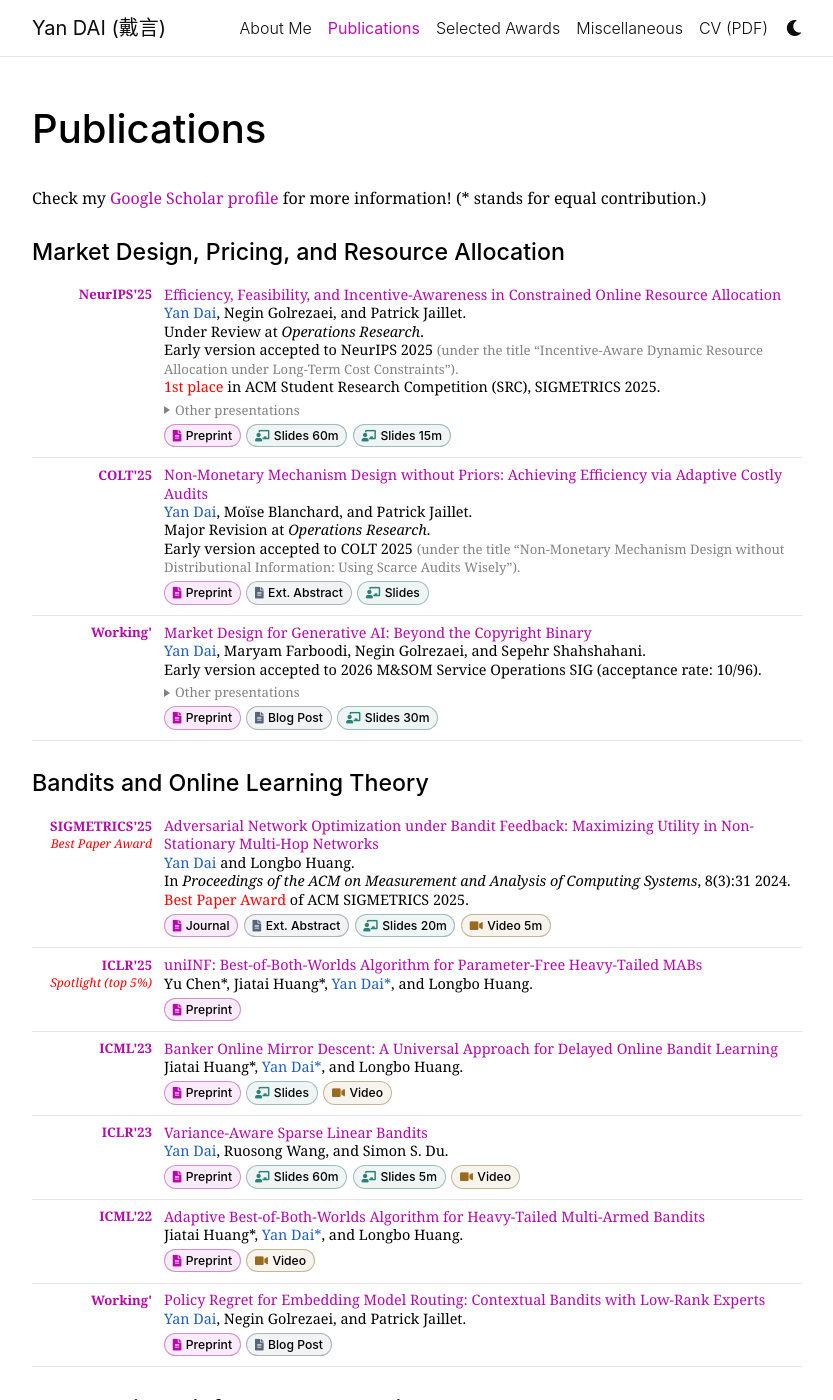
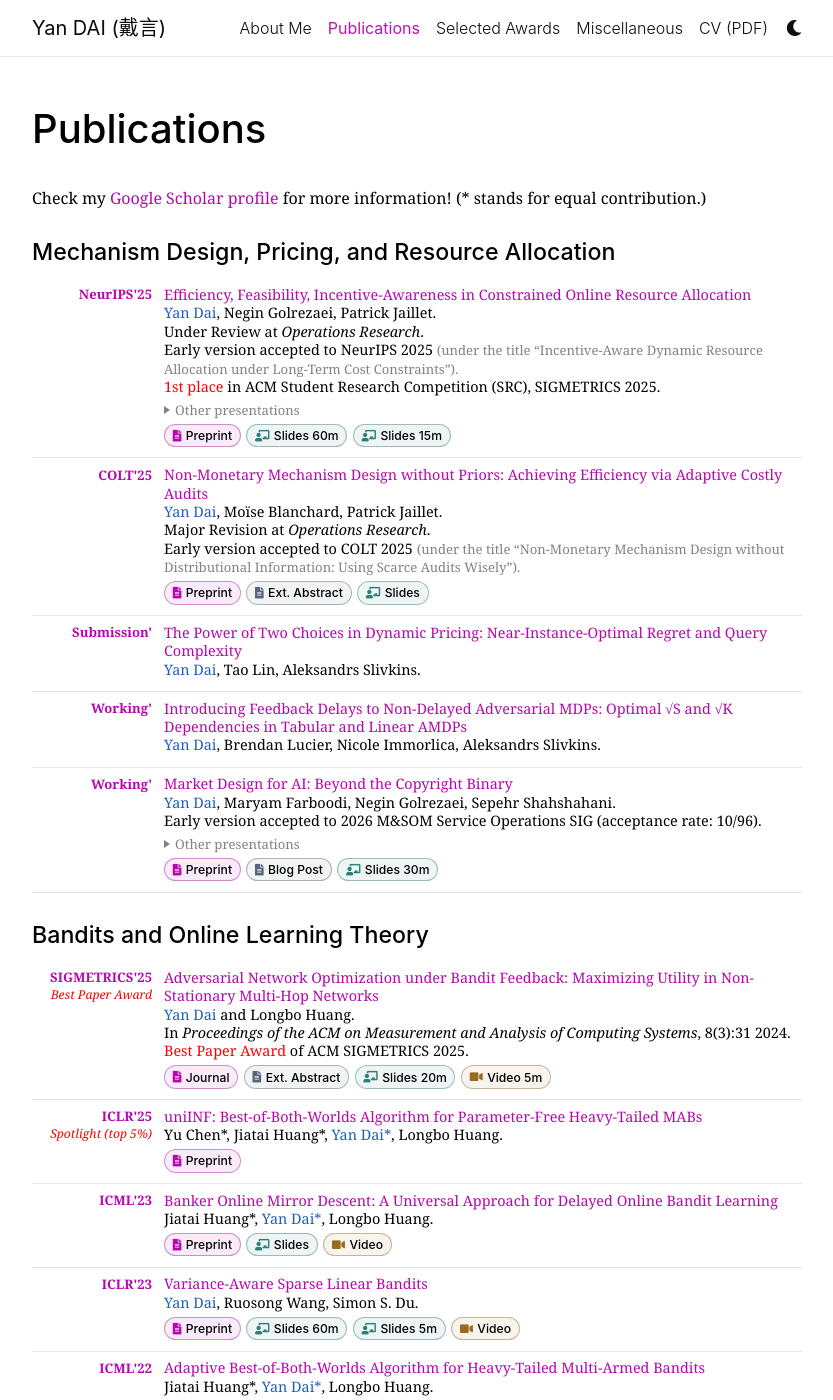
Before and after one commit to yandaichn/yandaichn.github.io, a Jekyll site: the page built from _pages/publications.md, in a window 1280 px wide and 1400 px high. Shown: the whole window, without its empty margins (223-1056 px from the left). Built offline with Jekyll 4.4.1, drawn with Linux system fonts in a browser that asks for light colours; comment, search, counter and statistics services are not loaded; a style sheet for code colours, icons or effects is not loaded; some of the changed text lies outside the part shown.

Commit message:
Upd homepage

```diff
--- a/_pages/publications.md
+++ b/_pages/publications.md
@@ -8,11 +8,11 @@ nav_order: 1
 
 Check my [Google Scholar profile](https://scholar.google.com/citations?user=gkG4z3IAAAAJ) for more information! (* stands for equal contribution.)
 
-# Market Design, Pricing, and Resource Allocation
+# Mechanism Design, Pricing, and Resource Allocation
 <ul class="pub-list">
 {% capture pub %}
-<a class="pub-title" href="https://arxiv.org/abs/2507.09473" target="_blank" rel="noopener">Efficiency, Feasibility, and Incentive-Awareness in Constrained Online Resource Allocation</a>
-**<span class="author-highlight">Yan Dai</span>**, Negin Golrezaei, and Patrick Jaillet.
+<a class="pub-title" href="https://arxiv.org/abs/2507.09473" target="_blank" rel="noopener">Efficiency, Feasibility, Incentive-Awareness in Constrained Online Resource Allocation</a>
+**<span class="author-highlight">Yan Dai</span>**, Negin Golrezaei, Patrick Jaillet.
 **Under Review at *Operations Research*.**
 Early version accepted to NeurIPS 2025 <span class="pub-secondary">(under the title "Incentive-Aware Dynamic Resource Allocation under Long-Term Cost Constraints").</span><br>
 **<font color="red">1st place</font>** in ACM Student Research Competition (SRC), SIGMETRICS 2025.
@@ -36,7 +36,7 @@ Slides 15m|/files/slides_NeurIPS25_Constr_Alloc_Strategic_Agents_Short.pdf|slide
 
 {% capture pub %}
 <a class="pub-title" href="https://arxiv.org/abs/2502.08412" target="_blank" rel="noopener">Non-Monetary Mechanism Design without Priors: Achieving Efficiency via Adaptive Costly Audits</a>
-**<span class="author-highlight">Yan Dai</span>**, Moïse Blanchard, and Patrick Jaillet.
+**<span class="author-highlight">Yan Dai</span>**, Moïse Blanchard, Patrick Jaillet.
 **Major Revision at *Operations Research*.**
 Early version accepted to COLT 2025 <span class="pub-secondary">(under the title "Non-Monetary Mechanism Design without Distributional Information: Using Scarce Audits Wisely").</span>
 
@@ -49,8 +49,21 @@ Slides|/files/slides_COLT25_Mech_Design_via_Audits.pdf|slides
 {% include pub-item.html venue="COLT" year="2025" content=pub %}
 
 {% capture pub %}
-<a class="pub-title" href="https://arxiv.org/abs/2606.12260" target="_blank" rel="noopener">Market Design for Generative AI: Beyond the Copyright Binary</a>
-**<span class="author-highlight">Yan Dai</span>**, Maryam Farboodi, Negin Golrezaei, and Sepehr Shahshahani.
+<span class="pub-title">The Power of Two Choices in Dynamic Pricing: Near-Instance-Optimal Regret and Query Complexity</span>
+**<span class="author-highlight">Yan Dai</span>**, Tao Lin, Aleksandrs Slivkins.
+{% endcapture %}
+{% include pub-item.html venue="Submission" content=pub %}
+
+
+{% capture pub %}
+<span class="pub-title">Introducing Feedback Delays to Non-Delayed Adversarial MDPs: Optimal √S and √K Dependencies in Tabular and Linear AMDPs</span>
+**<span class="author-highlight">Yan Dai</span>**, Brendan Lucier, Nicole Immorlica, Aleksandrs Slivkins.
+{% endcapture %}
+{% include pub-item.html venue="Working" content=pub %}
+
+{% capture pub %}
+<a class="pub-title" href="https://arxiv.org/abs/2606.12260" target="_blank" rel="noopener">Market Design for AI: Beyond the Copyright Binary</a>
+**<span class="author-highlight">Yan Dai</span>**, Maryam Farboodi, Negin Golrezaei, Sepehr Shahshahani.
 Early version accepted to 2026 M&SOM Service Operations SIG (acceptance rate: **10/96**).
 <details markdown="block">
 <summary>Other presentations</summary>
@@ -86,7 +99,7 @@ Video 5m|https://youtu.be/DY2Qdu-Gk_8?si=9MKIHiEjfr0beQi4|video
 
 {% capture pub %}
 <a class="pub-title" href="https://arxiv.org/abs/2410.03284" target="_blank" rel="noopener">uniINF: Best-of-Both-Worlds Algorithm for Parameter-Free Heavy-Tailed MABs</a>
-Yu Chen\*, Jiatai Huang\*, **<span class="author-highlight">Yan Dai*</span>**, and Longbo Huang.
+Yu Chen\*, Jiatai Huang\*, **<span class="author-highlight">Yan Dai*</span>**, Longbo Huang.
 
 {% include pub-links.html links="
 Preprint|https://arxiv.org/abs/2410.03284|paper
@@ -96,7 +109,7 @@ Preprint|https://arxiv.org/abs/2410.03284|paper
 
 {% capture pub %}
 <a class="pub-title" href="https://arxiv.org/abs/2301.10500" target="_blank" rel="noopener">Banker Online Mirror Descent: A Universal Approach for Delayed Online Bandit Learning</a>
-Jiatai Huang\*, **<span class="author-highlight">Yan Dai*</span>**, and Longbo Huang.
+Jiatai Huang\*, **<span class="author-highlight">Yan Dai*</span>**, Longbo Huang.
 
 {% include pub-links.html links="
 Preprint|https://arxiv.org/abs/2301.10500|paper
@@ -108,7 +121,7 @@ Video|https://icml.cc/virtual/2023/poster/24900|video
 
 {% capture pub %}
 <a class="pub-title" href="https://arxiv.org/abs/2205.13450" target="_blank" rel="noopener">Variance-Aware Sparse Linear Bandits</a>
-**<span class="author-highlight">Yan Dai</span>**, Ruosong Wang, and Simon S. Du.
+**<span class="author-highlight">Yan Dai</span>**, Ruosong Wang, Simon S. Du.
 
 {% include pub-links.html links="
 Preprint|https://arxiv.org/abs/2205.13450|paper
@@ -121,7 +134,7 @@ Video|https://iclr.cc/virtual/2023/poster/11675|video
 
 {% capture pub %}
 <a class="pub-title" href="https://arxiv.org/abs/2201.11921" target="_blank" rel="noopener">Adaptive Best-of-Both-Worlds Algorithm for Heavy-Tailed Multi-Armed Bandits</a>
-Jiatai Huang\*, **<span class="author-highlight">Yan Dai*</span>**, and Longbo Huang.
+Jiatai Huang\*, **<span class="author-highlight">Yan Dai*</span>**, Longbo Huang.
 
 {% include pub-links.html links="
 Preprint|https://arxiv.org/abs/2201.11921|paper
@@ -132,7 +145,7 @@ Video|https://icml.cc/virtual/2022/spotlight/16610|video
 
 {% capture pub %}
 <a class="pub-title" href="https://arxiv.org/abs/2606.14929" target="_blank" rel="noopener">Policy Regret for Embedding Model Routing: Contextual Bandits with Low-Rank Experts</a>
-**<span class="author-highlight">Yan Dai</span>**, Negin Golrezaei, and Patrick Jaillet.
+**<span class="author-highlight">Yan Dai</span>**, Negin Golrezaei, Patrick Jaillet.
 {% include pub-links.html links="
 Preprint|https://arxiv.org/abs/2606.14929|paper
 Blog Post|https://www.linkedin.com/posts/negin-nikki-golrezaei-b5137229_llm-rag-artificialintelligence-share-7473477046187290627-FJo2|abstract
@@ -141,11 +154,11 @@ Blog Post|https://www.linkedin.com/posts/negin-nikki-golrezaei-b5137229_llm-rag-
 {% include pub-item.html venue="Working" content=pub %}
 </ul>
 
-# Adversarial Reinforcement Learning Theory
+# Reinforcement Learning Theory
 <ul class="pub-list">
 {% capture pub %}
 <a class="pub-title" href="https://arxiv.org/abs/2402.07082" target="_blank" rel="noopener">Refined Sample Complexity for Markov Games with Independent Linear Function Approximation</a>
-**<span class="author-highlight">Yan Dai</span>**, Qiwen Cui, and Simon S. Du.
+**<span class="author-highlight">Yan Dai</span>**, Qiwen Cui, Simon S. Du.
 
 {% include pub-links.html links="
 Preprint|https://arxiv.org/abs/2402.07082|paper
@@ -157,7 +170,7 @@ Slides|/files/slides_COLT24_Linear_Markov_Games.pdf|slides
 
 {% capture pub %}
 <a class="pub-title" href="https://arxiv.org/abs/2301.12942" target="_blank" rel="noopener">Refined Regret for Adversarial MDPs with Linear Function Approximation</a>
-**<span class="author-highlight">Yan Dai</span>**, Haipeng Luo, Chen-Yu Wei, and Julian Zimmert.
+**<span class="author-highlight">Yan Dai</span>**, Haipeng Luo, Chen-Yu Wei, Julian Zimmert.
 
 {% include pub-links.html links="
 Preprint|https://arxiv.org/abs/2301.12942|paper
@@ -170,7 +183,7 @@ Video|https://icml.cc/virtual/2023/poster/24760|video
 
 {% capture pub %}
 <a class="pub-title" href="https://arxiv.org/abs/2205.13451" target="_blank" rel="noopener">Follow-the-Perturbed-Leader for Adversarial Markov Decision Processes with Bandit Feedback</a>
-**<span class="author-highlight">Yan Dai</span>**, Haipeng Luo, and Liyu Chen.
+**<span class="author-highlight">Yan Dai</span>**, Haipeng Luo, Liyu Chen.
 
 {% include pub-links.html links="
 Preprint|https://arxiv.org/abs/2205.13451|paper
@@ -181,18 +194,24 @@ Video|https://neurips.cc/virtual/2022/poster/54395|video
 {% include pub-item.html venue="NeurIPS" year="2022" content=pub %}
 
 {% capture pub %}
+<span class="pub-title">Introducing Feedback Delays to Non-Delayed Adversarial MDPs: Optimal √S and √K Dependencies in Tabular and Linear AMDPs</span>
+Aarush Kulkarni, Khang Nguyen, Kenny Guo, William Chang, **<span class="author-highlight">Yan Dai</span>**.
+{% endcapture %}
+{% include pub-item.html venue="Submission" note="Mentoring Project" content=pub %}
+
+{% capture pub %}
 <span class="pub-title">Learning Adversarial Continuous MDPs with Bandit Feedback and Unknown Transitions</span>
-Aarush Kulkarni, Khang Nguyen, Ricardo Parada, Kenny Guo, William Chang, and **<span class="author-highlight">Yan Dai</span>**.
+Aarush Kulkarni, Khang Nguyen, Ricardo Parada, Kenny Guo, William Chang, **<span class="author-highlight">Yan Dai</span>**.
 {% endcapture %}
 {% include pub-item.html venue="Working" note="Mentoring Project" content=pub %}
 
 </ul>
 
-# Additional Work on Non-Convex Optimization Theory
+# Optimization for Deep Learning
 <ul class="pub-list">
 {% capture pub %}
 <a class="pub-title" href="https://arxiv.org/abs/2402.01567" target="_blank" rel="noopener">Understanding Adam Optimizer via Online Learning of Updates: Adam is FTRL in Disguise</a>
-Kwangjun Ahn, Zhiyu Zhang, Yunbum Kook, and **<span class="author-highlight">Yan Dai</span>**.
+Kwangjun Ahn, Zhiyu Zhang, Yunbum Kook, **<span class="author-highlight">Yan Dai</span>**.
 
 {% include pub-links.html links="
 Preprint|https://arxiv.org/abs/2402.01567|paper
@@ -202,7 +221,7 @@ Preprint|https://arxiv.org/abs/2402.01567|paper
 
 {% capture pub %}
 <a class="pub-title" href="https://arxiv.org/abs/2305.15287" target="_blank" rel="noopener">The Crucial Role of Normalization in Sharpness-Aware Minimization</a>
-**<span class="author-highlight">Yan Dai*</span>**, Kwangjun Ahn\*, and Suvrit Sra.
+**<span class="author-highlight">Yan Dai*</span>**, Kwangjun Ahn\*, Suvrit Sra.
 
 {% include pub-links.html links="
 Preprint|https://arxiv.org/abs/2305.15287|paper
```
Also changed, not shown: _pages/about.md (+1 -1 lines), 2 other files.
